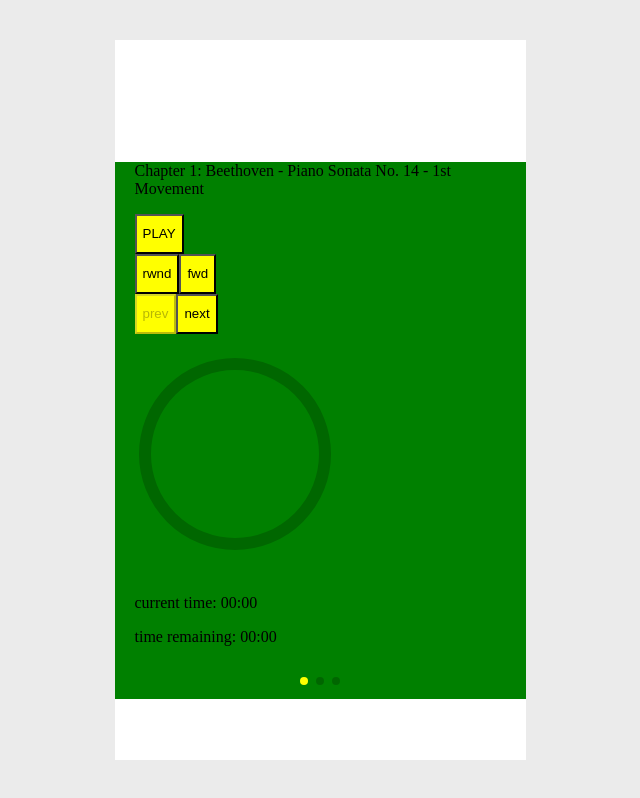
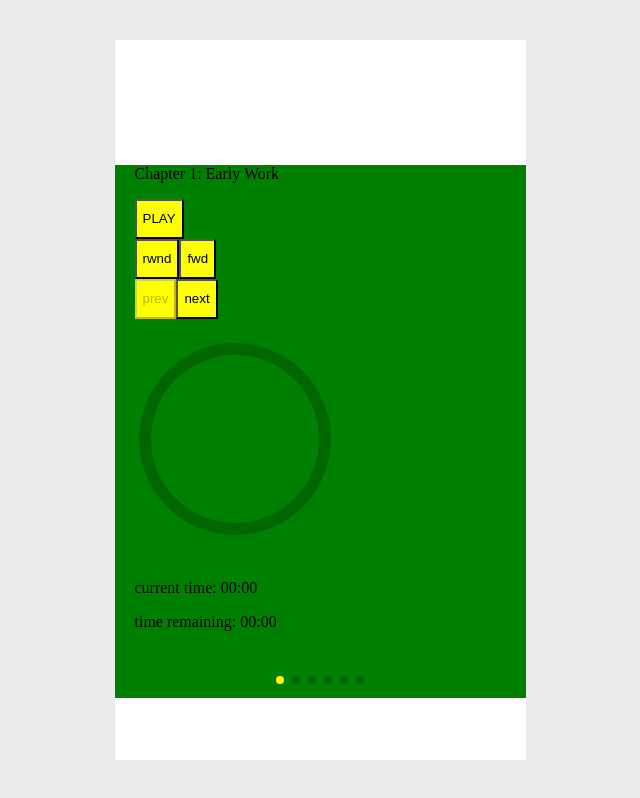
Before and after one commit to jonasvanbuel/all-ears-test-player, a React (Create React App) app: page / in a window 1280 px wide. Shown: the whole page, without its empty margins (320-960 px from the left). Built offline with nearby package versions, Linux system fonts and the light colour scheme.

Commit message:
dataFeed changes with chapterNumber, roomNumber and Bruce Nauman titles

```diff
--- a/src/components/Player/Player.jsx
+++ b/src/components/Player/Player.jsx
@@ -41,11 +41,11 @@ const Player = () => {
       >
         {
           chapters && chapters.length > 1 ? chapters.map((chapter) => (
-            <SwiperSlide key={chapter.number}>
-              <Chapter key={chapter.number} chapter={chapter} />
+            <SwiperSlide key={chapter.chapterNumber}>
+              <Chapter key={chapter.chapterNumber} chapter={chapter} />
             </SwiperSlide>
           )) :
-          <Chapter key={chapters[0].number} chapter={chapters[0]}/>
+          <Chapter key={chapters[0].chapterNumber} chapter={chapters[0]}/>
         }
       </Swiper>
     </div>
--- a/src/components/Player/data/index.js
+++ b/src/components/Player/data/index.js
@@ -1,26 +1,31 @@
 export const data = {
   exhibition: {
     id: 1,
-    mainTitle: 'Olafur Eliasson',
-    subTitle: 'In Real Life',
+    mainTitle: 'Bruce Nauman',
+    subTitle: '',
     location: 'Tate Modern, London',
-    dates: ''
+    dates: {
+      from: '7 October 2020',
+      until: '21 February 2021'
+    }
   },
   chapters: [
     {
       id: 1,
-      number: 1,
-      title: 'Beethoven - Piano Sonata No. 14 - 1st Movement',
+      chapterNumber: 1,
+      roomNumber: 2,
+      title: 'Early Work',
       img: '',
       audioSrc: [
-        'https://res.cloudinary.com/deo4sjfc8/video/upload/v1613466275/2021-all-ears-test-player/audio/05-Piano_tps3ou.webm',
-        'https://res.cloudinary.com/deo4sjfc8/video/upload/v1613495616/2021-all-ears-test-player/audio/05-Piano_nqmair.mp3'
+        'https://res.cloudinary.com/deo4sjfc8/video/upload/v1614623913/2021-all-ears-test-player/audio/Miles_uitqur.webm',
+        'https://res.cloudinary.com/deo4sjfc8/video/upload/v1614623816/2021-all-ears-test-player/audio/Miles_bgr9sx.mp3'
       ]
     },
     {
       id: 2,
-      number: 2,
-      title: 'Miles Davis - Flamenco Sketches',
+      chapterNumber: 2,
+      roomNumber: 5,
+      title: 'Double Steel Cage Piece, 1974',
       img: '',
       audioSrc: [
         'https://res.cloudinary.com/deo4sjfc8/video/upload/v1614623913/2021-all-ears-test-player/audio/Miles_uitqur.webm',
@@ -29,8 +34,42 @@ export const data = {
     },
     {
       id: 3,
-      number: 3,
-      title: 'Miles Davis - Flamenco Sketches',
+      chapterNumber: 3,
+      roomNumber: 6,
+      title: 'Musical Chairs, 1983',
+      img: '',
+      audioSrc: [
+        'https://res.cloudinary.com/deo4sjfc8/video/upload/v1614623913/2021-all-ears-test-player/audio/Miles_uitqur.webm',
+        'https://res.cloudinary.com/deo4sjfc8/video/upload/v1614623816/2021-all-ears-test-player/audio/Miles_bgr9sx.mp3'
+      ]
+    },
+    {
+      id: 3,
+      chapterNumber: 4,
+      roomNumber: 9,
+      title: 'One Hundred Live and Die, 1984',
+      img: '',
+      audioSrc: [
+        'https://res.cloudinary.com/deo4sjfc8/video/upload/v1614623913/2021-all-ears-test-player/audio/Miles_uitqur.webm',
+        'https://res.cloudinary.com/deo4sjfc8/video/upload/v1614623816/2021-all-ears-test-player/audio/Miles_bgr9sx.mp3'
+      ]
+    },
+    {
+      id: 3,
+      chapterNumber: 5,
+      roomNumber: 11,
+      title: 'Black Marble Under Yellow Light, 1981-88',
+      img: '',
+      audioSrc: [
+        'https://res.cloudinary.com/deo4sjfc8/video/upload/v1614623913/2021-all-ears-test-player/audio/Miles_uitqur.webm',
+        'https://res.cloudinary.com/deo4sjfc8/video/upload/v1614623816/2021-all-ears-test-player/audio/Miles_bgr9sx.mp3'
+      ]
+    },
+    {
+      id: 3,
+      chapterNumber: 6,
+      roomNumber: 12,
+      title: 'Hanged Man, 1985',
       img: '',
       audioSrc: [
         'https://res.cloudinary.com/deo4sjfc8/video/upload/v1614623913/2021-all-ears-test-player/audio/Miles_uitqur.webm',
--- a/src/components/Player/hooks/useChapter.js
+++ b/src/components/Player/hooks/useChapter.js
@@ -9,7 +9,7 @@ function useChapter(chapter) {
   let audioRef = useRef();
 
   useEffect(() => {
-    audioRef.current = utils.getAudioEl(chapter.number);
+    audioRef.current = utils.getAudioEl(chapter.chapterNumber);
     const audio = audioRef.current;
 
     const setPlayingTrue = () => {
--- a/src/components/Player/hooks/useProgressCircle.js
+++ b/src/components/Player/hooks/useProgressCircle.js
@@ -4,14 +4,14 @@ import utils from '../utils';
 
 function useProgressCircle(props) {
   // Receive useChapter functions from
-  const { number, curTime, duration, setCurTimeAudio } = props;
+  const { chapterNumber, curTime, duration, setCurTimeAudio } = props;
   const circumferenceRef = useRef(2 * Math.PI * 45);
   const timeElapsedRef = useRef();
   const [ mouseDown, setMouseDown ] = useState(false);
 
   useEffect(() => {
     // Set timeElapsedRef upon first render
-    timeElapsedRef.current = utils.getTimeElapsedEl(number);
+    timeElapsedRef.current = utils.getTimeElapsedEl(chapterNumber);
 
     // Update mouseDown state handler callbacks
     const setMouseDownTrue = () => {
@@ -85,19 +85,19 @@ function useProgressCircle(props) {
 
   // ProgressCircle event handlers
   const handleClick = (event) => {
-    const clickPoint = evalClickPoint(number, event)
+    const clickPoint = evalClickPoint(chapterNumber, event)
     updateCurTime(clickPoint);
   }
 
   const handleMouseMove = (event) => {
     if (mouseDown === true) {
-      const clickPoint = evalClickPoint(number, event)
+      const clickPoint = evalClickPoint(chapterNumber, event)
       updateCurTime(clickPoint);
     }
   }
 
   const handleTouchMove = (event) => {
-    const clickPoint = evalClickPoint(number, event)
+    const clickPoint = evalClickPoint(chapterNumber, event)
     updateCurTime(clickPoint);
   }
 
--- a/src/components/Player/subComponents/Chapter.js
+++ b/src/components/Player/subComponents/Chapter.js
@@ -9,7 +9,7 @@ import ProgressCircle from './ProgressCircle';
 
 
 const Chapter = ({ chapter }) => {
-  const { number, title, audioSrc } = chapter;
+  const { chapterNumber, title, audioSrc } = chapter;
   const {
     playing,
     duration,
@@ -23,11 +23,11 @@ const Chapter = ({ chapter }) => {
 
 
   return (
-    <div id={`ch-${number}`} className="chapter">
-      <p className="chapter-title">{`Chapter ${number}: ${title}`}</p>
+    <div id={`ch-${chapterNumber}`} className="chapter">
+      <p className="chapter-title">{`Chapter ${chapterNumber}: ${title}`}</p>
 
       <audio
-        id={`ch-${number}-audio`}
+        id={`ch-${chapterNumber}-audio`}
         className='player'
         autoPlay={false}
         preload="auto"
@@ -52,7 +52,7 @@ const Chapter = ({ chapter }) => {
       </div>
 
       <ProgressCircle
-        number={number}
+        chapterNumber={chapterNumber}
         curTime={curTime}
         duration={duration}
         setCurTimeAudio={setCurTimeAudio}
--- a/src/components/Player/subComponents/ProgressCircle.js
+++ b/src/components/Player/subComponents/ProgressCircle.js
@@ -2,7 +2,7 @@ import useProgressCircle from '../hooks/useProgressCircle';
 import './ProgressCircle.scss';
 
 const ProgressCircle = (props) => {
-  const { number } = props;
+  const { chapterNumber } = props;
   const {
     circumference,
     handleClick,
@@ -13,7 +13,7 @@ const ProgressCircle = (props) => {
 
   return (
     <svg
-      id={`ch-${number}-progress-circle`}
+      id={`ch-${chapterNumber}-progress-circle`}
       className="progress-circle"
       viewBox="0 0 100 100"
       xmlns="http://www.w3.org/2000/svg"
```
